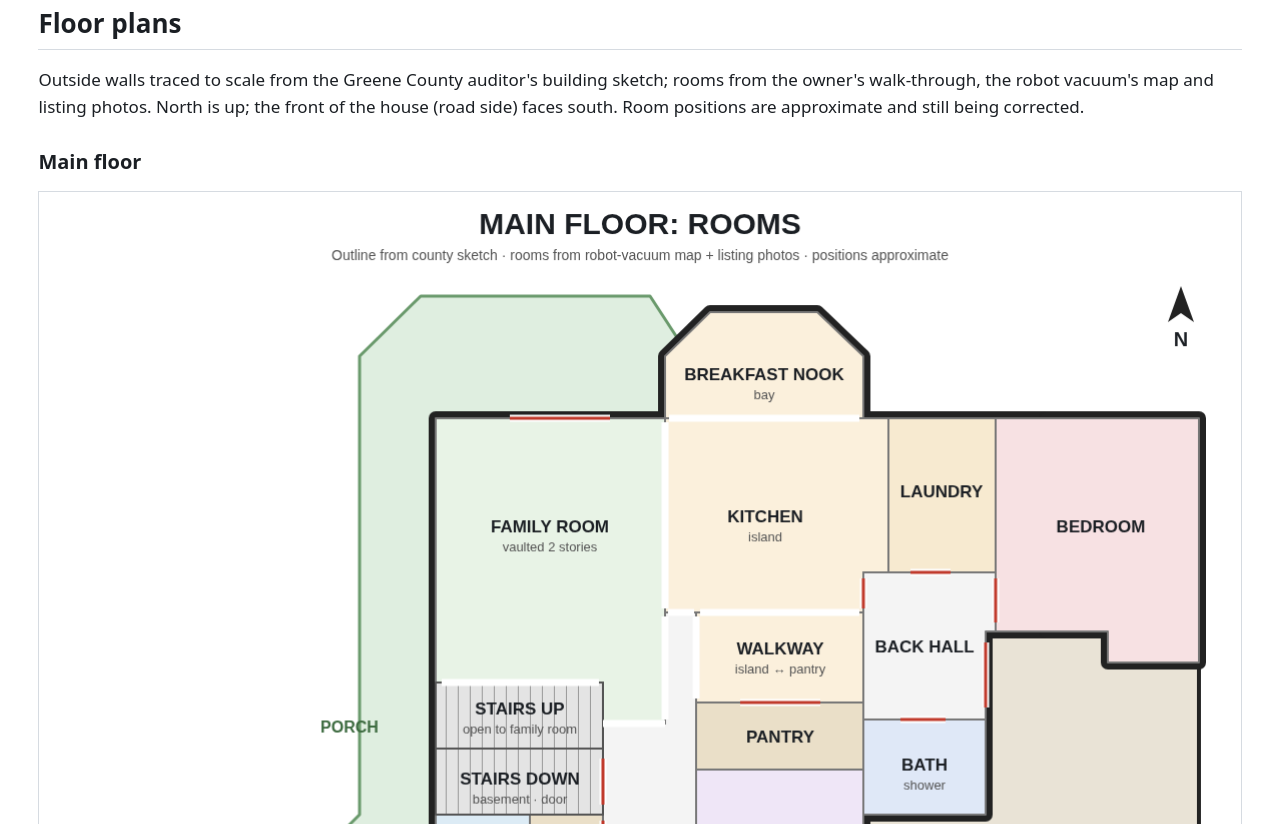
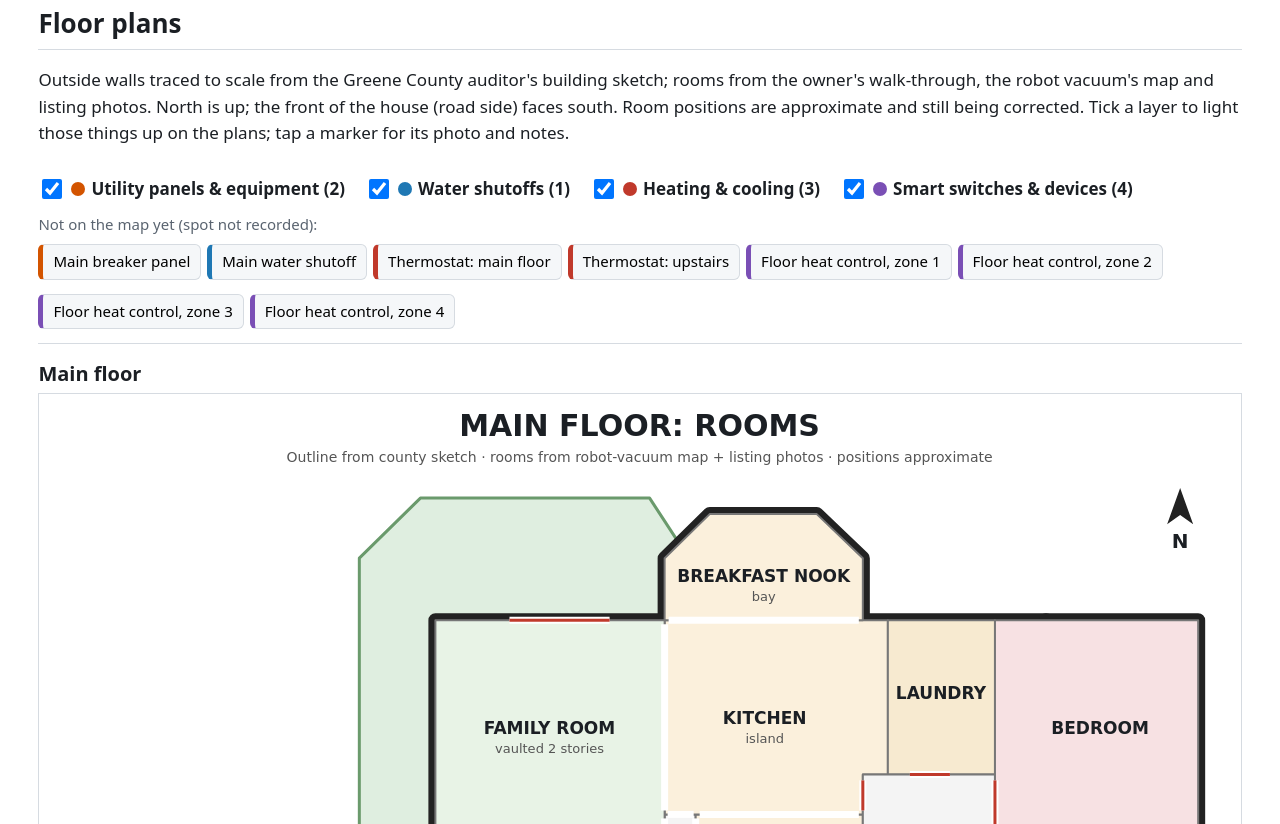
Before and after one commit to mikana30/house-map, a plain HTML site: page index.html in a window 1280 px wide. Shown: the part 416-1240 px from the top of the page. Drawn offline with Linux system fonts and the light colour scheme.

Commit message:
Interactive floor plans: layer legend, clickable markers, detail panel; data in data/items.json
Alarm/security items deliberately kept off this public page.

Co-Authored-By: Claude Opus 5.5 <noreply@anthropic.com>

```diff
--- /dev/null
+++ b/assets/map.js
@@ -0,0 +1,142 @@
+// Interactive floor plans: layer legend, markers, detail panel.
+// Data: data/items.json. Plans: img/floorplan/<floor>-rooms.svg (viewBox 0 0 1200 1060,
+// plan drawn inside translate(10,90) in floor-plan units).
+(function () {
+  const FLOORS = [
+    { id: "main", name: "Main floor", svg: "img/floorplan/main-rooms.svg" },
+    { id: "second", name: "Second floor", svg: "img/floorplan/second-rooms.svg" },
+    { id: "basement", name: "Basement", svg: "img/floorplan/basement-rooms.svg" },
+  ];
+  const NS = "http://www.w3.org/2000/svg";
+  const root = document.getElementById("hm-app");
+  if (!root) return;
+  const ver = root.dataset.v || "";
+  const state = { data: null, on: new Set() };
+
+  function el(tag, attrs, text) {
+    const e = document.createElement(tag);
+    for (const k in attrs || {}) e.setAttribute(k, attrs[k]);
+    if (text != null) e.textContent = text;
+    return e;
+  }
+  function svgEl(tag, attrs) {
+    const e = document.createElementNS(NS, tag);
+    for (const k in attrs) e.setAttribute(k, attrs[k]);
+    return e;
+  }
+  function loadOn() {
+    try { const s = localStorage.getItem("hm-layers"); if (s) return new Set(JSON.parse(s)); } catch (e) {}
+    return null;
+  }
+  function saveOn() {
+    try { localStorage.setItem("hm-layers", JSON.stringify([...state.on])); } catch (e) {}
+  }
+
+  function layer(id) { return state.data.layers.find((l) => l.id === id) || { name: id, color: "#555" }; }
+
+  function showDetail(item) {
+    const p = document.getElementById("hm-detail");
+    p.innerHTML = "";
+    const L = layer(item.layer);
+    const close = el("button", { class: "hm-close", type: "button", "aria-label": "Close" }, "×");
+    close.onclick = () => { p.hidden = true; };
+    p.appendChild(close);
+    p.appendChild(el("div", { class: "hm-kicker", style: "color:" + L.color }, L.name));
+    p.appendChild(el("h3", {}, item.name));
+    const fl = FLOORS.find((f) => f.id === item.floor);
+    p.appendChild(el("p", { class: "hm-where" }, fl ? fl.name : "Location not recorded yet"));
+    if (item.photo) {
+      const a = el("a", { href: item.photo, target: "_blank", rel: "noopener" });
+      a.appendChild(el("img", { src: item.photo, alt: "Photo of " + item.name, loading: "lazy" }));
+      p.appendChild(a);
+    }
+    if (item.notes) p.appendChild(el("p", {}, item.notes));
+    if (item.directory && item.directory.length) {
+      const t = el("table", { class: "hm-dir" });
+      const hr = el("tr");
+      ["#", "Amps", "Label on the door"].forEach((h) => hr.appendChild(el("th", {}, h)));
+      t.appendChild(hr);
+      item.directory.forEach((r) => {
+        const tr = el("tr");
+        [r.breaker, r.amps, r.label].forEach((v) => tr.appendChild(el("td", {}, v == null ? "" : String(v))));
+        t.appendChild(tr);
+      });
+      p.appendChild(el("h4", {}, "Panel directory"));
+      p.appendChild(t);
+    }
+    p.hidden = false;
+    p.focus();
+  }
+
+  function render() {
+    const d = state.data;
+    // legend
+    const leg = document.getElementById("hm-legend");
+    leg.innerHTML = "";
+    d.layers.forEach((L) => {
+      const items = d.items.filter((i) => i.layer === L.id);
+      const lab = el("label", { class: "hm-layer" });
+      const cb = el("input", { type: "checkbox" });
+      cb.checked = state.on.has(L.id);
+      cb.onchange = () => { cb.checked ? state.on.add(L.id) : state.on.delete(L.id); saveOn(); render(); };
+      lab.appendChild(cb);
+      lab.appendChild(el("span", { class: "hm-dot", style: "background:" + L.color }));
+      lab.appendChild(document.createTextNode(" " + L.name + " (" + items.length + ")"));
+      leg.appendChild(lab);
+    });
+    // unplaced list
+    const un = document.getElementById("hm-unplaced");
+    un.innerHTML = "";
+    const unplaced = d.items.filter((i) => state.on.has(i.layer) && (i.x == null || !i.floor));
+    if (unplaced.length) {
+      un.appendChild(el("p", { class: "hm-sub" }, "Not on the map yet (spot not recorded):"));
+      const ul = el("ul");
+      unplaced.forEach((i) => {
+        const li = el("li");
+        const b = el("button", { type: "button", class: "hm-link" }, i.name);
+        b.style.borderLeftColor = layer(i.layer).color;
+        b.onclick = () => showDetail(i);
+        li.appendChild(b);
+        ul.appendChild(li);
+      });
+      un.appendChild(ul);
+    }
+    // floors
+    const fw = document.getElementById("hm-floors");
+    fw.innerHTML = "";
+    FLOORS.forEach((f) => {
+      const box = el("figure", { class: "hm-floor" });
+      box.appendChild(el("h3", {}, f.name));
+      const svg = svgEl("svg", { viewBox: "0 0 1200 1060", role: "img", "aria-label": f.name + " plan" });
+      svg.appendChild(svgEl("image", { href: f.svg + "?v=" + ver, x: 0, y: 0, width: 1200, height: 1060 }));
+      const g = svgEl("g", { transform: "translate(10,90)" });
+      d.items.filter((i) => i.floor === f.id && i.x != null && state.on.has(i.layer)).forEach((i) => {
+        const L = layer(i.layer);
+        const m = svgEl("g", { class: "hm-marker", tabindex: "0", role: "button", "aria-label": i.name });
+        m.appendChild(svgEl("circle", { cx: i.x, cy: i.y, r: 26, fill: L.color, opacity: 0.25 }));
+        m.appendChild(svgEl("circle", { cx: i.x, cy: i.y, r: 13, fill: L.color, stroke: "#fff", "stroke-width": 4 }));
+        const tt = svgEl("title", {}); tt.textContent = i.name; m.appendChild(tt);
+        m.addEventListener("click", () => showDetail(i));
+        m.addEventListener("keydown", (e) => { if (e.key === "Enter" || e.key === " ") { e.preventDefault(); showDetail(i); } });
+        g.appendChild(m);
+      });
+      svg.appendChild(g);
+      box.appendChild(svg);
+      fw.appendChild(box);
+    });
+  }
+
+  fetch("data/items.json?v=" + ver)
+    .then((r) => r.json())
+    .then((d) => {
+      state.data = d;
+      const saved = loadOn();
+      state.on = saved || new Set(d.layers.map((l) => l.id));
+      render();
+      root.dataset.ready = "1";
+    })
+    .catch((e) => {
+      root.dataset.error = String(e);
+      document.getElementById("hm-floors").textContent = "Couldn't load the map data.";
+    });
+})();
--- /dev/null
+++ b/data/items.json
@@ -0,0 +1,31 @@
+{
+  "_readme": "One entry per thing that stays with the house. floor: main | second | basement. x,y: position in floor-plan units (same as img/floorplan/*.py, 15.27 units per foot); leave both null if the spot isn't known yet. photo: path under img/items/. directory: rows typed from a panel's door label. Alarm/security items are deliberately NOT kept on this public page.",
+  "layers": [
+    {"id": "utility", "name": "Utility panels & equipment", "color": "#d35400"},
+    {"id": "water",   "name": "Water shutoffs",             "color": "#1f78b4"},
+    {"id": "climate", "name": "Heating & cooling",          "color": "#c0392b"},
+    {"id": "smart",   "name": "Smart switches & devices",   "color": "#7a4fb5"}
+  ],
+  "items": [
+    {"id": "breaker-panel", "layer": "utility", "name": "Main breaker panel", "floor": null, "x": null, "y": null,
+     "photo": null, "notes": "Square D Homeline. Location not recorded yet. Floor-heat circuits have no GFCI breakers yet (planned).", "directory": []},
+    {"id": "mech-room", "layer": "utility", "name": "Mechanical room", "floor": "basement", "x": 771, "y": 600,
+     "photo": null, "notes": "Long narrow room, about 5½ × 15 ft, between the playroom and the bath. Doors from the playroom. Equipment inside: not recorded yet.", "directory": []},
+    {"id": "water-main", "layer": "water", "name": "Main water shutoff", "floor": null, "x": null, "y": null,
+     "photo": null, "notes": "Location not recorded yet.", "directory": []},
+    {"id": "hvac-upstairs", "layer": "climate", "name": "Upstairs HVAC unit", "floor": "second", "x": 960, "y": 565,
+     "photo": null, "notes": "In the closet on the west wall of the office over the garage, just south of the entry. Brand/model: not recorded yet.", "directory": []},
+    {"id": "tstat-main", "layer": "climate", "name": "Thermostat: main floor", "floor": null, "x": null, "y": null,
+     "photo": null, "notes": "Honeywell T5 (Resideo / First Alert app), also scheduled by Home Assistant. Wall location not recorded yet.", "directory": []},
+    {"id": "tstat-upstairs", "layer": "climate", "name": "Thermostat: upstairs", "floor": null, "x": null, "y": null,
+     "photo": null, "notes": "Honeywell T5 (Resideo / First Alert app), also scheduled by Home Assistant. Wall location not recorded yet.", "directory": []},
+    {"id": "floorheat-1", "layer": "smart", "name": "Floor heat control, zone 1", "floor": null, "x": null, "y": null,
+     "photo": null, "notes": "SunTouch FloorStat 500600-120 (original, display dead). Planned replacement: Shelly 1PM Gen4 UL. Room not recorded yet. Wiring: see Heated floors section.", "directory": []},
+    {"id": "floorheat-2", "layer": "smart", "name": "Floor heat control, zone 2", "floor": null, "x": null, "y": null,
+     "photo": null, "notes": "SunTouch FloorStat 500600-120 (original, display dead). Planned replacement: Shelly 1PM Gen4 UL. Room not recorded yet.", "directory": []},
+    {"id": "floorheat-3", "layer": "smart", "name": "Floor heat control, zone 3", "floor": null, "x": null, "y": null,
+     "photo": null, "notes": "SunTouch FloorStat 500600-120 (original, display dead). Planned replacement: Shelly 1PM Gen4 UL. Room not recorded yet.", "directory": []},
+    {"id": "floorheat-4", "layer": "smart", "name": "Floor heat control, zone 4", "floor": null, "x": null, "y": null,
+     "photo": null, "notes": "SunTouch FloorStat 500600-120 (original, display dead). Planned replacement: Shelly 1PM Gen4 UL. Room not recorded yet.", "directory": []}
+  ]
+}
--- a/index.html
+++ b/index.html
@@ -30,6 +30,26 @@
   ol li, ul li { margin:4px 0; }
   footer { margin-top:48px; padding-top:16px; padding-bottom:32px; border-top:1px solid var(--line); color:var(--muted); font-size:15px; }
   @media print { nav { display:none; } body { font-size:12pt; } h2 { page-break-after:avoid; } figure, table { page-break-inside:avoid; } a { color:inherit; text-decoration:none; } }
+
+  .hm-controls { position:sticky; top:0; z-index:5; background:var(--bg); padding:10px 0; border-bottom:1px solid var(--line); }
+  #hm-legend { display:flex; flex-wrap:wrap; gap:8px 20px; }
+  .hm-layer { display:flex; align-items:center; gap:6px; font-weight:600; cursor:pointer; min-height:32px; }
+  .hm-layer input { width:20px; height:20px; }
+  .hm-dot { display:inline-block; width:14px; height:14px; border-radius:50%; }
+  #hm-unplaced ul { list-style:none; padding:0; margin:4px 0 0; display:flex; flex-wrap:wrap; gap:6px; }
+  .hm-link { font:inherit; font-size:15px; background:var(--panel); border:1px solid var(--line); border-left:5px solid #888; border-radius:6px; padding:5px 10px; cursor:pointer; }
+  .hm-sub { margin:8px 0 0; color:var(--muted); font-size:15px; }
+  #hm-floors { display:grid; grid-template-columns:repeat(auto-fit, minmax(min(100%, 640px), 1fr)); gap:18px; }
+  .hm-floor { margin:14px 0 0; } .hm-floor h3 { margin:0 0 4px; }
+  .hm-floor svg { width:100%; height:auto; border:1px solid var(--line); background:#fff; }
+  .hm-marker { cursor:pointer; } .hm-marker:focus { outline:none; } .hm-marker:focus circle:last-of-type { stroke:#000; }
+  #hm-detail { position:fixed; right:16px; bottom:16px; width:min(420px, calc(100vw - 32px)); max-height:75vh; overflow:auto; background:#fff; border:1px solid var(--line); border-radius:10px; box-shadow:0 8px 30px rgba(0,0,0,.25); padding:16px 18px; z-index:20; }
+  #hm-detail h3 { margin:2px 0 4px; } #hm-detail img { width:100%; height:auto; border-radius:6px; margin:8px 0; }
+  .hm-kicker { font-size:13px; font-weight:700; text-transform:uppercase; letter-spacing:.04em; }
+  .hm-where { color:var(--muted); margin:0 0 6px; }
+  .hm-close { position:absolute; top:8px; right:10px; font-size:28px; line-height:1; background:none; border:0; cursor:pointer; padding:4px 8px; }
+  .hm-dir { font-size:14px; }
+  @media print { .hm-controls, #hm-detail { display:none !important; } }
 </style>
 </head>
 <body>
@@ -56,14 +76,18 @@
 
 <section id="floorplans">
   <h2>Floor plans</h2>
-  <p>Outside walls traced to scale from the Greene County auditor's building sketch; rooms from the owner's walk-through, the robot vacuum's map and listing photos. North is up; the front of the house (road side) faces south. Room positions are approximate and still being corrected.</p>
-  <h3>Main floor</h3>
-  <figure><img src="img/floorplan/main-rooms.png?v=202611220009" alt="Main floor room plan: office in the southwest turret with a coat closet north of it, foyer open to the second floor, sitting room east of the foyer, pantry and walkway north of the sitting room, stairs up (open to the vaulted family room) and stairs down to the basement behind a door, kitchen with breakfast nook bay, laundry, back hall, bath and a bedroom on the east side next to the garage, wraparound porch."><figcaption>Main floor.</figcaption></figure>
-  <h3>Second floor</h3>
-  <figure><img src="img/floorplan/second-rooms.png?v=202611220009" alt="Second floor room plan: U-shaped stairs arrive at a hall overlooking the family room; a bedroom over the office turret, the open foyer and a second bedroom on the south side; hall bath, linen closet and the primary bedroom with an angled walk-in closet on the north side; primary bath over the breakfast nook bay; balcony off the primary bedroom; short hall into an office over the garage with an HVAC closet and a small door to the unfinished attic."><figcaption>Second floor.</figcaption></figure>
-  <h3>Basement</h3>
-  <figure><img src="img/floorplan/basement-rooms.png?v=202611220009" alt="Basement room plan: stairs arrive facing an open room with a support post; rec room with fireplace and glass doors to the west walkout; kitchen alcove under the breakfast nook; dining area; theater under the main-floor bedroom with a wiring closet; bath under the main-floor bath; mechanical room; playroom along the south wall with a built-in bunk and closet; turret room under the office reached through the room under the stairs and a hidden bookshelf door."><figcaption>Basement. Finished walkout; no basement under the garage.</figcaption></figure>
-  <p class="sub">Source: <a href="img/floorplan/auditor-sketch.png">county auditor sketch</a> (all floors drawn on top of each other).</p>
+  <p>Outside walls traced to scale from the Greene County auditor's building sketch; rooms from the owner's walk-through, the robot vacuum's map and listing photos. North is up; the front of the house (road side) faces south. Room positions are approximate and still being corrected. Tick a layer to light those things up on the plans; tap a marker for its photo and notes.</p>
+  <div id="hm-app" data-v="202611220018">
+    <div class="hm-controls"><div id="hm-legend"></div><div id="hm-unplaced"></div></div>
+    <div id="hm-floors"><p>Loading the plans…</p></div>
+    <div id="hm-detail" hidden tabindex="-1"></div>
+  </div>
+  <noscript>
+    <h3>Main floor</h3><figure><img src="img/floorplan/main-rooms.png?v=202611220018" alt="Main floor room plan."></figure>
+    <h3>Second floor</h3><figure><img src="img/floorplan/second-rooms.png?v=202611220018" alt="Second floor room plan."></figure>
+    <h3>Basement</h3><figure><img src="img/floorplan/basement-rooms.png?v=202611220018" alt="Basement room plan."></figure>
+  </noscript>
+  <p class="sub">Source: <a href="img/floorplan/auditor-sketch.png">county auditor sketch</a> (all floors drawn on top of each other). Printable plans: <a href="img/floorplan/main-rooms.png?v=202611220018">main</a> · <a href="img/floorplan/second-rooms.png?v=202611220018">second</a> · <a href="img/floorplan/basement-rooms.png?v=202611220018">basement</a>.</p>
 </section>
 
 <section id="panel">
@@ -111,7 +135,7 @@
   </ul>
 
   <figure>
-    <img src="img/floor-heat-shelly-wiring.png?v=202611220009" alt="Wiring diagram: panel black to L, heater lead 1 to O, panel white plus heater lead 2 plus a jumper to N joined in wire nut 1, panel bare copper plus heater ground braid in wire nut 2, SW empty, floor sensor capped.">
+    <img src="img/floor-heat-shelly-wiring.png?v=202611220018" alt="Wiring diagram: panel black to L, heater lead 1 to O, panel white plus heater lead 2 plus a jumper to N joined in wire nut 1, panel bare copper plus heater ground braid in wire nut 2, SW empty, floor sensor capped.">
     <figcaption>Floor heat zone wired to a Shelly 1PM Gen4 UL (120 V).</figcaption>
   </figure>
 
@@ -147,6 +171,7 @@
 <section id="changes">
   <h2>Change log</h2>
   <ul>
+    <li><strong>2026-11-22</strong>: Interactive plans: layer legend, clickable markers with photo and notes (data in data/items.json).</li>
     <li><strong>2026-11-22</strong>: Floor plans trimmed to one image per floor (main, second, basement). Basement bath moved under the main-floor bath.</li>
     <li><strong>2026-11-22</strong>: Basement room plan added from walk-through.</li>
     <li><strong>2026-11-21</strong>: Second floor adjusted from listing photos: angled walk-in closet inside the primary bedroom door, glass double doors to the balcony beside the primary bath doorway, HVAC closet on the office's west wall, gable window at the office's south end, U-shaped stairs.</li>
@@ -162,5 +187,6 @@
 <footer>
   Things that move with the owner (plugs, routers, sensors, test equipment) are deliberately not listed. No passwords or network details are kept on this page.
 </footer>
+<script src="assets/map.js?v=202611220018"></script>
 </body>
 </html>
```
